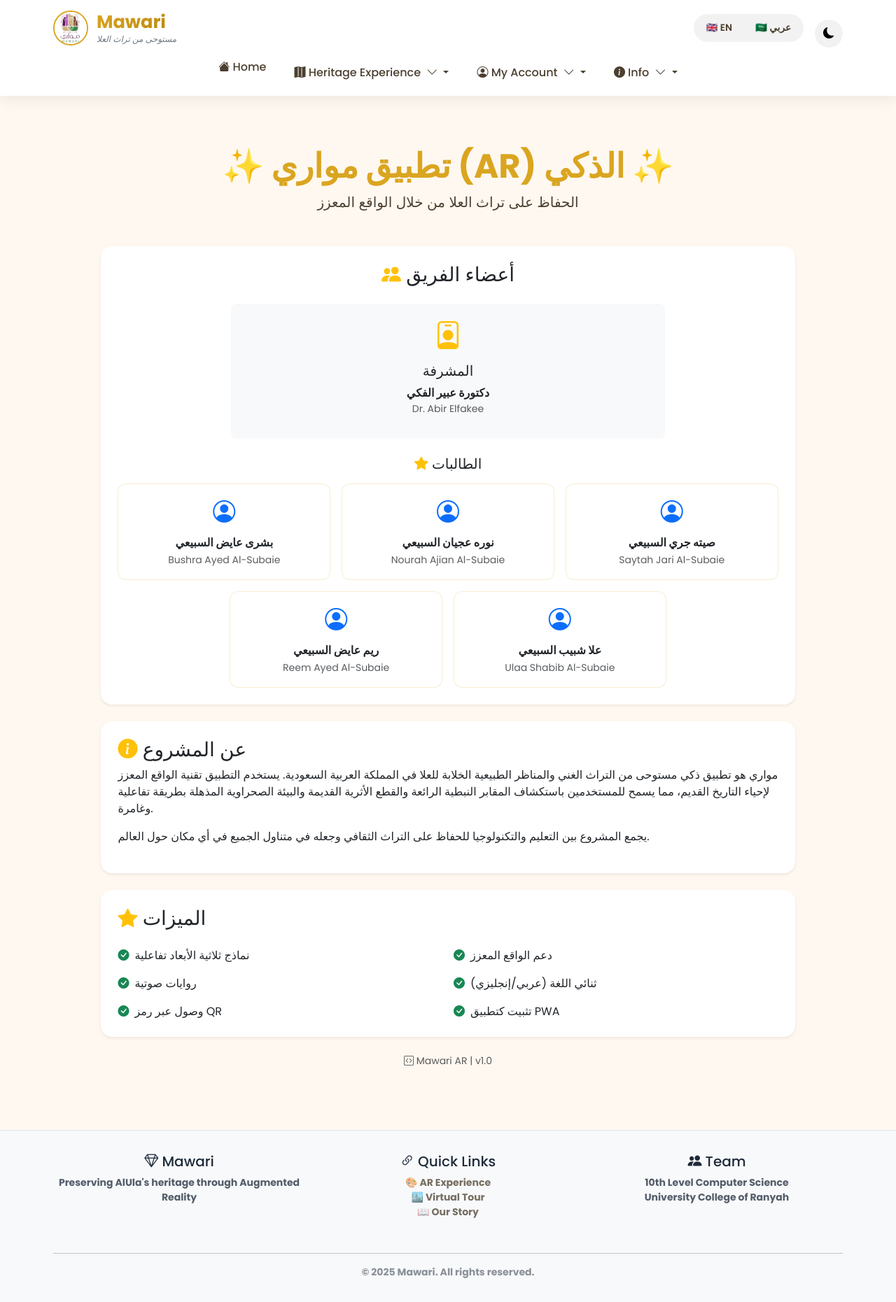
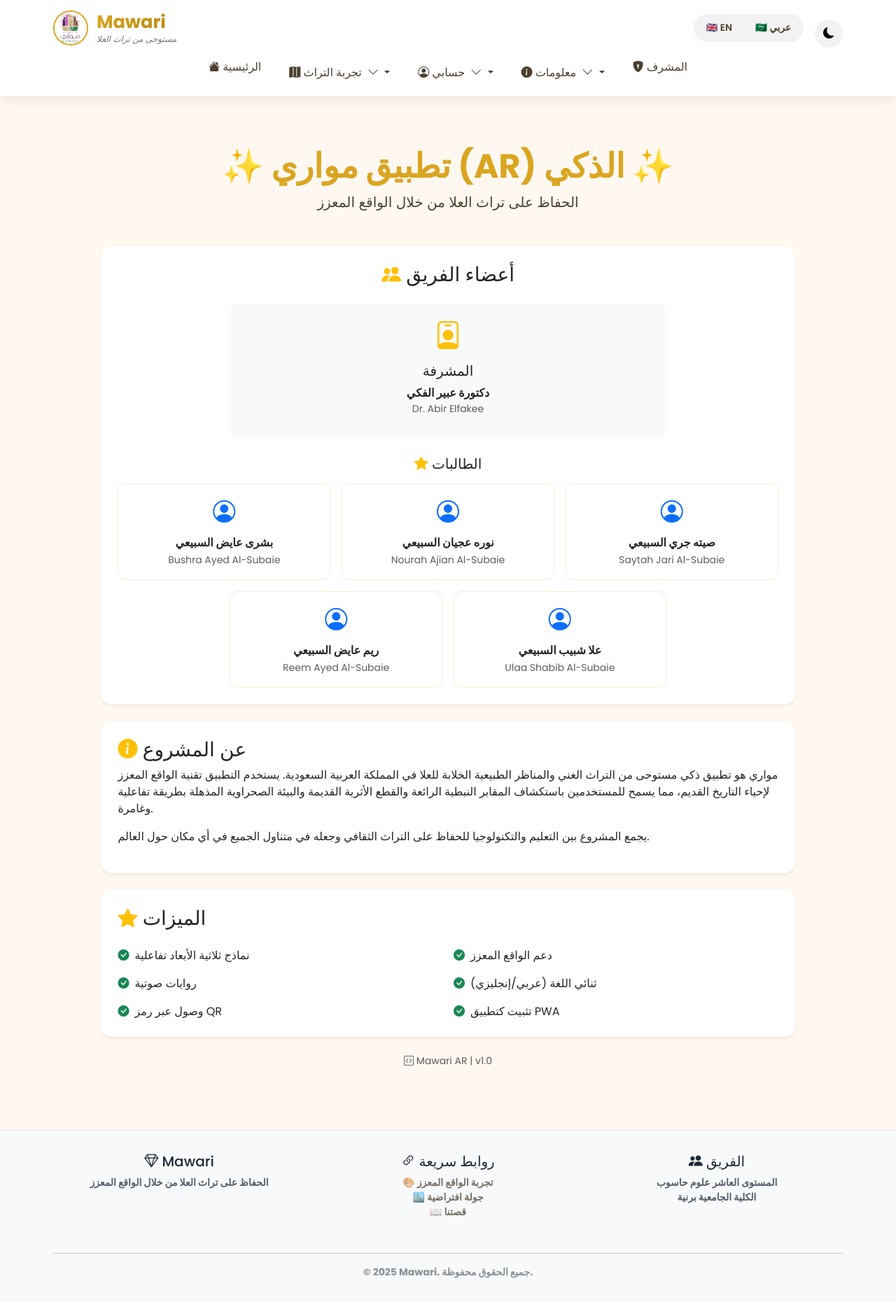
Before and after one commit to birowaad/mawari, a Flask app: page /about in a window 1280 px wide. Shown: the whole page at 70% size. Run offline with Flask 3, Linux system fonts and the light colour scheme; a user stored in the database is signed in; some libraries are stand-ins or nearby versions.

Commit message:
Update base.html

```diff
--- a/Mawarii/app/templates/base.html
+++ b/Mawarii/app/templates/base.html
@@ -263,20 +263,6 @@
             }
         }
 
-        /* User Menu */
-        .user-avatar {
-            width: 40px;
-            height: 40px;
-            background: linear-gradient(135deg, #DAA520, #B8860B);
-            border-radius: 50%;
-            display: flex;
-            align-items: center;
-            justify-content: center;
-            color: white;
-            font-weight: bold;
-            font-size: 1.1rem;
-        }
-
         /* Responsive */
         @media (max-width: 991px) {
             .navbar-modern {
@@ -332,137 +318,136 @@
                 </div>
             </div>
 
-            <!-- Navigation Menu with Dropdowns -->
+            <!-- Navigation Menu with Dropdowns - Bilingual -->
             <div class="mt-3">
                 <ul class="nav justify-content-center gap-2 flex-wrap">
-                    <!-- Home -->
+
+                    <!-- Home / الرئيسية -->
                     <li class="nav-item">
                         <a href="{{ url_for('index') }}" class="nav-link-modern {% if request.endpoint == 'index' %}active{% endif %}">
                             <i class="bi bi-house-fill"></i>
-                            <span class="en-text">Home</span><span class="ar-text" style="display: none;">الرئيسية</span>
+                            {% if current_lang == 'en' %}Home{% else %}الرئيسية{% endif %}
                         </a>
                     </li>
 
-                    <!-- Heritage Dropdown -->
+                    <!-- Heritage Experience / تجربة التراث - Dropdown -->
                     <li class="nav-item dropdown-modern">
                         <button class="dropdown-toggle" data-bs-toggle="dropdown">
                             <i class="bi bi-map-fill"></i>
-                            <span class="en-text">Heritage Experience</span>
-                            <span class="ar-text" style="display: none;">تجربة التراث</span>
+                            {% if current_lang == 'en' %}Heritage Experience{% else %}تجربة التراث{% endif %}
                             <i class="bi bi-chevron-down ms-1"></i>
                         </button>
                         <ul class="dropdown-menu">
                             <li>
                                 <a href="{{ url_for('heritage') }}" class="dropdown-item">
                                     <i class="bi bi-vr"></i>
-                                    <span class="en-text">AR Heritage Explorer</span>
-                                    <span class="ar-text" style="display: none;">مستكشف التراث بالواقع المعزز</span>
+                                    {% if current_lang == 'en' %}AR Heritage Explorer{% else %}مستكشف التراث بالواقع المعزز{% endif %}
                                 </a>
                             </li>
                             <li>
                                 <a href="{{ url_for('virtual_city_tour') }}" class="dropdown-item">
                                     <i class="bi bi-building"></i>
-                                    <span class="en-text">Virtual City Tour</span>
-                                    <span class="ar-text" style="display: none;">جولة المدينة الافتراضية</span>
+                                    {% if current_lang == 'en' %}Virtual City Tour{% else %}جولة المدينة الافتراضية{% endif %}
                                 </a>
                             </li>
                         </ul>
                     </li>
 
-                    <!-- User Dropdown (for logged in users) -->
+                    <!-- User Menu for Logged In Users / قائمة المستخدم -->
                     {% if 'user_id' in session or current_user.is_authenticated %}
                     <li class="nav-item dropdown-modern">
                         <button class="dropdown-toggle" data-bs-toggle="dropdown">
                             <i class="bi bi-person-circle"></i>
-                            <span class="en-text">My Account</span>
-                            <span class="ar-text" style="display: none;">حسابي</span>
+                            {% if current_lang == 'en' %}My Account{% else %}حسابي{% endif %}
                             <i class="bi bi-chevron-down ms-1"></i>
                         </button>
                         <ul class="dropdown-menu">
                             <li>
                                 <a href="{{ url_for('dashboard') }}" class="dropdown-item">
                                     <i class="bi bi-speedometer2"></i>
-                                    <span class="en-text">Dashboard</span>
-                                    <span class="ar-text" style="display: none;">لوحة التحكم</span>
+                                    {% if current_lang == 'en' %}Dashboard{% else %}لوحة التحكم{% endif %}
                                 </a>
                             </li>
                             <li>
                                 <a href="{{ url_for('profile') }}" class="dropdown-item">
                                     <i class="bi bi-person-gear"></i>
-                                    <span class="en-text">Edit Profile</span>
-                                    <span class="ar-text" style="display: none;">تعديل الملف الشخصي</span>
+                                    {% if current_lang == 'en' %}Edit Profile{% else %}تعديل الملف الشخصي{% endif %}
                                 </a>
                             </li>
                             <li>
                                 <a href="{{ url_for('edit_preferences') }}" class="dropdown-item">
                                     <i class="bi bi-sliders2"></i>
-                                    <span class="en-text">My Preferences</span>
-                                    <span class="ar-text" style="display: none;">تفضيلاتي</span>
+                                    {% if current_lang == 'en' %}My Preferences{% else %}تفضيلاتي{% endif %}
                                 </a>
                             </li>
                             <li><hr class="dropdown-divider"></li>
                             <li>
                                 <a href="{{ url_for('logout') }}" class="dropdown-item text-danger">
                                     <i class="bi bi-box-arrow-right"></i>
-                                    <span class="en-text">Logout</span>
-                                    <span class="ar-text" style="display: none;">تسجيل خروج</span>
+                                    {% if current_lang == 'en' %}Logout{% else %}تسجيل خروج{% endif %}
                                 </a>
                             </li>
                         </ul>
                     </li>
+
+                    <!-- Guest Menu / قائمة الزوار -->
                     {% else %}
-                    <!-- Auth Dropdown (for guests) -->
                     <li class="nav-item dropdown-modern">
                         <button class="dropdown-toggle" data-bs-toggle="dropdown">
                             <i class="bi bi-box-arrow-in-right"></i>
-                            <span class="en-text">Join Us</span>
-                            <span class="ar-text" style="display: none;">انضم إلينا</span>
+                            {% if current_lang == 'en' %}Join Us{% else %}انضم إلينا{% endif %}
                             <i class="bi bi-chevron-down ms-1"></i>
                         </button>
                         <ul class="dropdown-menu">
                             <li>
                                 <a href="{{ url_for('login') }}" class="dropdown-item">
                                     <i class="bi bi-box-arrow-in-right"></i>
-                                    <span class="en-text">Login</span>
-                                    <span class="ar-text" style="display: none;">دخول</span>
+                                    {% if current_lang == 'en' %}Login{% else %}دخول{% endif %}
                                 </a>
                             </li>
                             <li>
                                 <a href="{{ url_for('register') }}" class="dropdown-item">
                                     <i class="bi bi-person-plus-fill"></i>
-                                    <span class="en-text">Register</span>
-                                    <span class="ar-text" style="display: none;">تسجيل</span>
+                                    {% if current_lang == 'en' %}Register{% else %}تسجيل{% endif %}
                                 </a>
                             </li>
                         </ul>
                     </li>
                     {% endif %}
 
-                    <!-- About Dropdown -->
+                    <!-- Info / معلومات - Dropdown -->
                     <li class="nav-item dropdown-modern">
                         <button class="dropdown-toggle" data-bs-toggle="dropdown">
                             <i class="bi bi-info-circle-fill"></i>
-                            <span class="en-text">Info</span>
-                            <span class="ar-text" style="display: none;">معلومات</span>
+                            {% if current_lang == 'en' %}Info{% else %}معلومات{% endif %}
                             <i class="bi bi-chevron-down ms-1"></i>
                         </button>
                         <ul class="dropdown-menu">
                             <li>
                                 <a href="{{ url_for('about') }}" class="dropdown-item">
                                     <i class="bi bi-quote"></i>
-                                    <span class="en-text">About Mawari</span>
-                                    <span class="ar-text" style="display: none;">عن مواري</span>
+                                    {% if current_lang == 'en' %}About Mawari{% else %}عن مواري{% endif %}
                                 </a>
                             </li>
                             <li>
                                 <a href="{{ url_for('contact') }}" class="dropdown-item">
                                     <i class="bi bi-envelope-fill"></i>
-                                    <span class="en-text">Contact Us</span>
-                                    <span class="ar-text" style="display: none;">اتصل بنا</span>
+                                    {% if current_lang == 'en' %}Contact Us{% else %}اتصل بنا{% endif %}
                                 </a>
                             </li>
                         </ul>
                     </li>
+
+                    <!-- Admin Dashboard (Visible only to admins) / لوحة تحكم المشرف -->
+                    {% if current_user.is_authenticated and current_user.is_admin() %}
+                    <li class="nav-item">
+                        <a href="{{ url_for('admin_dashboard') }}" class="nav-link-modern">
+                            <i class="bi bi-shield-lock-fill"></i>
+                            {% if current_lang == 'en' %}Admin{% else %}المشرف{% endif %}
+                        </a>
+                    </li>
+                    {% endif %}
+
                 </ul>
             </div>
         </div>
@@ -495,31 +480,32 @@
                 <div class="col-md-4 mb-3">
                     <h5><i class="bi bi-gem"></i> Mawari</h5>
                     <p class="small opacity-75">
-                        <span class="en-text">Preserving AlUla's heritage through Augmented Reality</span>
-                        <span class="ar-text" style="display: none;">الحفاظ على تراث العلا من خلال الواقع المعزز</span>
+                        {% if current_lang == 'en' %}Preserving AlUla's heritage through Augmented Reality{% else %}الحفاظ على تراث العلا من خلال الواقع المعزز{% endif %}
                     </p>
                 </div>
                 <div class="col-md-4 mb-3">
-                    <h5><i class="bi bi-link-45deg"></i> <span class="en-text">Quick Links</span><span class="ar-text" style="display: none;">روابط سريعة</span></h5>
+                    <h5><i class="bi bi-link-45deg"></i>
+                        {% if current_lang == 'en' %}Quick Links{% else %}روابط سريعة{% endif %}
+                    </h5>
                     <ul class="list-unstyled small">
-                        <li><a href="{{ url_for('heritage') }}" class="text-decoration-none opacity-75">🎨 <span class="en-text">AR Experience</span><span class="ar-text" style="display: none;">تجربة الواقع المعزز</span></a></li>
-                        <li><a href="{{ url_for('virtual_city_tour') }}" class="text-decoration-none opacity-75">🏙️ <span class="en-text">Virtual Tour</span><span class="ar-text" style="display: none;">جولة افتراضية</span></a></li>
-                        <li><a href="{{ url_for('about') }}" class="text-decoration-none opacity-75">📖 <span class="en-text">Our Story</span><span class="ar-text" style="display: none;">قصتنا</span></a></li>
+                        <li><a href="{{ url_for('heritage') }}" class="text-decoration-none opacity-75">🎨 {% if current_lang == 'en' %}AR Experience{% else %}تجربة الواقع المعزز{% endif %}</a></li>
+                        <li><a href="{{ url_for('virtual_city_tour') }}" class="text-decoration-none opacity-75">🏙️ {% if current_lang == 'en' %}Virtual Tour{% else %}جولة افتراضية{% endif %}</a></li>
+                        <li><a href="{{ url_for('about') }}" class="text-decoration-none opacity-75">📖 {% if current_lang == 'en' %}Our Story{% else %}قصتنا{% endif %}</a></li>
                     </ul>
                 </div>
                 <div class="col-md-4 mb-3">
-                    <h5><i class="bi bi-people-fill"></i> <span class="en-text">Team</span><span class="ar-text" style="display: none;">الفريق</span></h5>
+                    <h5><i class="bi bi-people-fill"></i>
+                        {% if current_lang == 'en' %}Team{% else %}الفريق{% endif %}
+                    </h5>
                     <p class="small opacity-75">
-                        <span class="en-text">10th Level Computer Science</span><br>
-                        <span class="ar-text" style="display: none;">المستوى العاشر علوم حاسوب</span>
-                        <span class="en-text">University College of Ranyah</span>
-                        <span class="ar-text" style="display: none;">الكلية الجامعية برنية</span>
+                        {% if current_lang == 'en' %}10th Level Computer Science{% else %}المستوى العاشر علوم حاسوب{% endif %}<br>
+                        {% if current_lang == 'en' %}University College of Ranyah{% else %}الكلية الجامعية برنية{% endif %}
                     </p>
                 </div>
             </div>
             <hr class="opacity-25">
             <p class="small mb-0 opacity-50">
-                &copy; 2025 Mawari. <span class="en-text">All rights reserved.</span><span class="ar-text" style="display: none;">جميع الحقوق محفوظة.</span>
+                &copy; 2025 Mawari. {% if current_lang == 'en' %}All rights reserved.{% else %}جميع الحقوق محفوظة.{% endif %}
             </p>
         </div>
     </footer>
```
